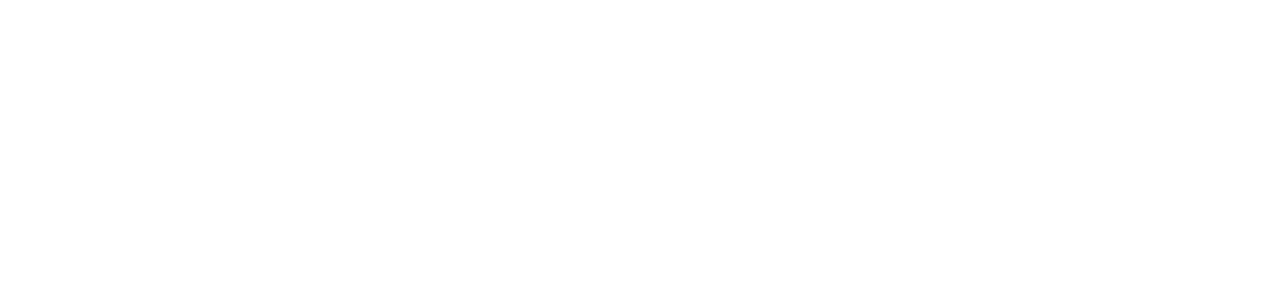
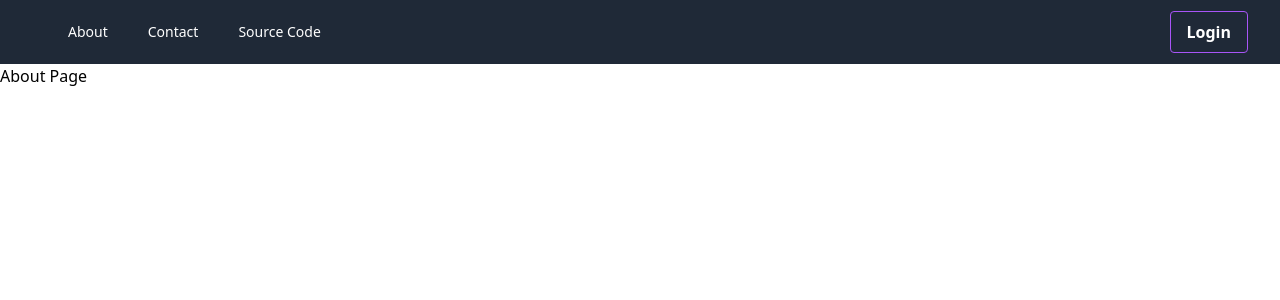
Before and after one commit to BasicallyManny/Document-AI-Chat-Assistant, a React (Vite) app in the folder frontend/: page /about in a window 1280 px wide. Shown: the top 300 px of the page. Built offline with nearby package versions, Linux system fonts and the light colour scheme.

Commit message:
Implemented default navBar version 1.0

```diff
--- a/frontend/src/App.tsx
+++ b/frontend/src/App.tsx
@@ -1,8 +1,21 @@
 import './App.css'
+import { Routes, Route } from 'react-router-dom'
+import Navbar from './components/Navbar'
+import Contact from './components/Contact'
+import Home from './pages/Home'
+import About from './components/About'
 
 function App() {
+
   return (
-    <></>
+    <>
+      <Navbar></Navbar>
+      <Routes>
+        <Route path='/' element={<Home></Home>}></Route>
+        <Route path="/about" element={<About />} />
+        <Route path='/contact' element={<Contact></Contact>}></Route>
+      </Routes>
+    </>
   );
 }
 
--- /dev/null
+++ b/frontend/src/components/About.tsx
@@ -0,0 +1,5 @@
+export default function About(){
+    return (
+        <>About Page</>
+    );
+}
--- /dev/null
+++ b/frontend/src/components/Contact.tsx
@@ -0,0 +1,5 @@
+export default function Contact(){
+    return(
+        <>Contact</>
+    );
+}
--- /dev/null
+++ b/frontend/src/components/Navbar.tsx
@@ -0,0 +1,94 @@
+import { Disclosure } from '@headlessui/react'
+import { RxCross1 } from "react-icons/rx";
+import { HiMenu } from "react-icons/hi";
+import React from 'react';
+
+// Define the type for the navigation items
+interface NavigationItem {
+    name: string;
+    href: string;
+    current?: boolean;
+    target?: string;
+}
+
+const navigation: NavigationItem[] = [
+    { name: 'About', href: '/about' },
+    { name: "Contact", href: '/contact' },
+    { name: "Source Code", href: 'https://github.com/BasicallyManny/Document-AI-Chat-Assistant', target: '_blank' },
+];
+
+function classNames(...classes: string[]): string {
+    return classes.filter(Boolean).join(' ');
+}
+
+const Navbar: React.FC = () => {
+    return (
+        <Disclosure as="nav" className="bg-gray-800">
+            {({ open }: { open: boolean }) => (
+                <>
+                    <div className="mx-auto max-w-7xl px-2 sm:px-6 lg:px-8">
+                        <div className="relative flex h-16 items-center justify-between">
+                            <div className="absolute inset-y-0 left-0 flex items-center sm:hidden">
+                                {/* Mobile menu button*/}
+                                <Disclosure.Button className="relative inline-flex items-center justify-center rounded-md p-2 text-gray-400 hover:bg-gray-700 hover:text-white focus:outline-none focus:ring-2 focus:ring-inset focus:ring-white">
+                                    <span className="absolute -inset-0.5" />
+                                    <span className="sr-only">Open main menu</span>
+                                    {open ? (
+                                        <RxCross1 className="block h-6 w-6" aria-hidden="true" />
+                                    ) : (
+                                        <HiMenu className="block h-6 w-6" aria-hidden="true" />
+                                    )}
+                                </Disclosure.Button>
+                            </div>
+                            <div className="flex flex-1 items-center justify-center sm:items-stretch sm:justify-start">
+                                <div className="hidden sm:ml-6 sm:block">
+                                    <div className="flex space-x-4">
+                                        {navigation.map((item) => (
+                                            <a
+                                                key={item.name}
+                                                href={item.href}
+                                                target={item.target}
+                                                className={classNames(
+                                                    item.current ? ' flex justify-center bg-gray-900 !text-white' : ' !text-white hover:underline hover:text-white',
+                                                    'rounded-md px-3 py-2 text-sm font-medium'
+                                                )}
+                                            >
+                                                {item.name}
+                                            </a>
+                                        ))}
+                                    </div>
+                                </div>
+                            </div>
+                            <div>
+                                <button className="bg-transparent hover:bg-purple-500 text-white font-semibold hover:text-white py-2 px-4 border border-purple-500 hover:border-transparent rounded">
+                                    Login
+                                </button>
+                            </div>
+                        </div>
+                    </div>
+
+                    <Disclosure.Panel className="sm:hidden">
+                        <div className="space-y-1 px-2 pb-3 pt-2">
+                            {navigation.map((item) => (
+                                <Disclosure.Button
+                                    key={item.name}
+                                    as="a"
+                                    href={item.href}
+                                    target={item.target}
+                                    className={classNames(
+                                        item.current ? 'bg-gray-900 !text-white' : '!text-white hover:bg-gray-700 hover:text-white',
+                                        'rounded-md px-3 py-2 text-base font-medium flex justify-center'
+                                    )}
+                                >
+                                    {item.name}
+                                </Disclosure.Button>
+                            ))}
+                        </div>
+                    </Disclosure.Panel>
+                </>
+            )}
+        </Disclosure>
+    );
+}
+
+export default Navbar;
--- a/frontend/src/main.tsx
+++ b/frontend/src/main.tsx
@@ -3,8 +3,12 @@
 import App from './App.tsx'
 import './index.css'
 
+import { BrowserRouter as Router } from 'react-router-dom'
+
 ReactDOM.createRoot(document.getElementById('root')!).render(
   <React.StrictMode>
-    <App />
+    <Router>
+      <App />
+    </Router>
   </React.StrictMode>,
 )
--- /dev/null
+++ b/frontend/src/pages/Home.tsx
@@ -0,0 +1,5 @@
+export default function Home(){
+    return(
+        <>Home Page</>
+    );
+}
--- /dev/null
+++ b/frontend/src/pages/Login.tsx
@@ -0,0 +1,5 @@
+export default function Login(){
+    return(
+        <>Login Page</>
+    );
+}
--- /dev/null
+++ b/frontend/src/pages/Register.tsx
@@ -0,0 +1,5 @@
+export default function Register(){
+    return(
+        <>Register Page</>
+    );
+}
```
Also changed, not shown: frontend/package.json (+8 -1 lines), 1 other file (tests, documents, lock files or other folders).
